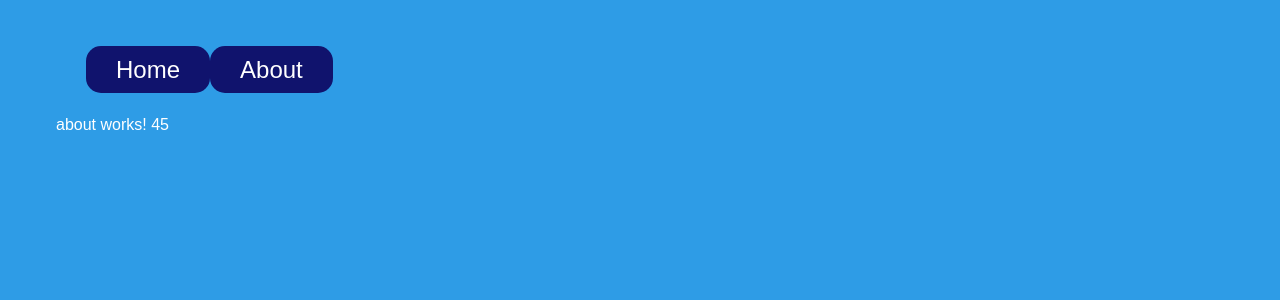
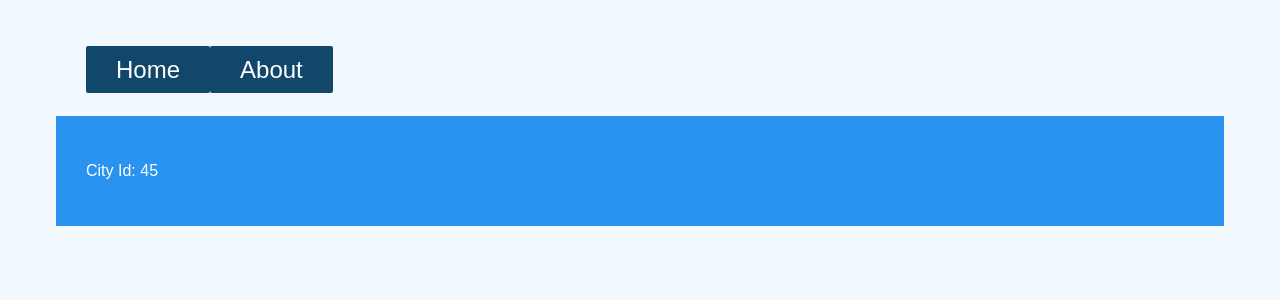
Before and after one commit to sajithaPriyankara/NgDemo, an Angular app: page /about/45 in a window 1280 px wide. Shown: the top 300 px of the page. Built offline with nearby package versions, Linux system fonts and the light colour scheme.

Commit message:
add item enh

```diff
--- a/src/app/about/about.component.html
+++ b/src/app/about/about.component.html
@@ -1,8 +1,9 @@
-<p>
-  about works!
-  {{routeId}}
-</p>
+<div class="details">
 
-<ul>
-  <li *ngFor="let item of items">{{item.name}}</li>
-</ul>
+  <p>
+    City Id: {{routeId}}
+  </p>
+
+
+  <div class="list-item" *ngFor="let item of items">{{item.name}} - ${{item.price}} <br></div>
+</div>
--- a/src/app/about/about.component.scss
+++ b/src/app/about/about.component.scss
@@ -0,0 +1,8 @@
+.details{
+  background: #2993ef;
+  padding: 30px;
+
+  .list-item{
+    padding: 15px 0;
+  }
+}
--- a/src/app/app.component.scss
+++ b/src/app/app.component.scss
@@ -1,5 +1,5 @@
-a{
+a {
   padding: 10px 30px;
-  background: #10136d;
-  border-radius: 15px;
+  background: #11476b;
+  border-radius: 2px;
 }
--- a/src/app/home/home.component.html
+++ b/src/app/home/home.component.html
@@ -1,9 +1,9 @@
 <div class="container color-dark">
   <div class="col">
-    <p>Add a list item</p>
+    <p>Manage Items</p>
   </div>
   <div class="col">
-    <p>My item list {{itemCount}}</p>
+    <p *ngIf="itemCount">Item count: {{itemCount}}</p>
   </div>
 
 </div>
@@ -13,14 +13,22 @@
     <p class="sm">Add an item</p>
 
     <form action="">
-      <input type="text" class="txt" name="item" placeholder="My items..." [(ngModel)]="goalText">
+      <input type="text" class="txt" name="item" placeholder="City name" [(ngModel)]="ciytName">
       <br>
-      <span>{{goalText}}</span>
+      <input type="text" class="txt" name="price" placeholder="Price" [(ngModel)]="price">
+      <br><br>
+
+      <span *ngIf="ciytName">Name: {{ciytName}} - Price: {{price}}</span>
+      <br><br>
+
       <input (click)="addItem()" type="submit" class="button" [value]="buttonText">
     </form>
   </div>
+
+
   <div class="col">
-    <p class="goal-cage" *ngFor="let item of items; let i = index" (click)="removeItem(i)">{{item.name}} - {{item.price}}</p>
+    <p class="detail-cage" *ngFor="let item of items; let i = index" (click)="removeItem(i)">{{item.name}} -
+      ${{item.price}}</p>
   </div>
 
 </div>
--- a/src/app/home/home.component.scss
+++ b/src/app/home/home.component.scss
@@ -31,7 +31,7 @@ input.button{
   cursor: pointer;
 }
 
-.goal-cage{
+.detail-cage{
   background: #3fa0e1;
   padding: .5em;
   font-weight: bold;
--- a/src/app/home/home.component.ts
+++ b/src/app/home/home.component.ts
@@ -33,8 +33,10 @@ import {DataService} from '../data.service';
 export class HomeComponent implements OnInit {
 
   itemCount: number = 4;
-  buttonText: string = 'Add an Item';
-  goalText: string = 'Item';
+  buttonText: string = 'Add a City';
+  ciytName: string = '';
+  price: string = '';
+
 
   items = [];
 
@@ -44,21 +46,22 @@ export class HomeComponent implements OnInit {
   ngOnInit() {
     this.data.item.subscribe((packages) => {
       this.items = packages;
+      this.itemCount = this.items.length;
     });
 
     this.data.loadAllPackages();
-    this.itemCount = this.items.length;
   }
 
 
   addItem() {
     const item = {};
-    item['name'] = this.goalText;
-    item['price'] = 3455;
+    item['name'] = this.ciytName;
+    item['price'] = this.price;
 
 
     this.items.push(item);
-    this.goalText = '';
+    this.ciytName = '';
+    this.price = '';
 
     this.data.changeItem(this.items);
     this.itemCount = this.items.length;
--- a/src/styles.scss
+++ b/src/styles.scss
@@ -3,7 +3,7 @@
 @import url('https://fonts.googleapis.com/css?familty=Raleway:300,700');
 
 body{
-  background: #2E9cE6;
+  background: #f1f9ff;
   padding: 3em;
   font-family: 'Raleway', 'Arial';
   color: #fff;
```
